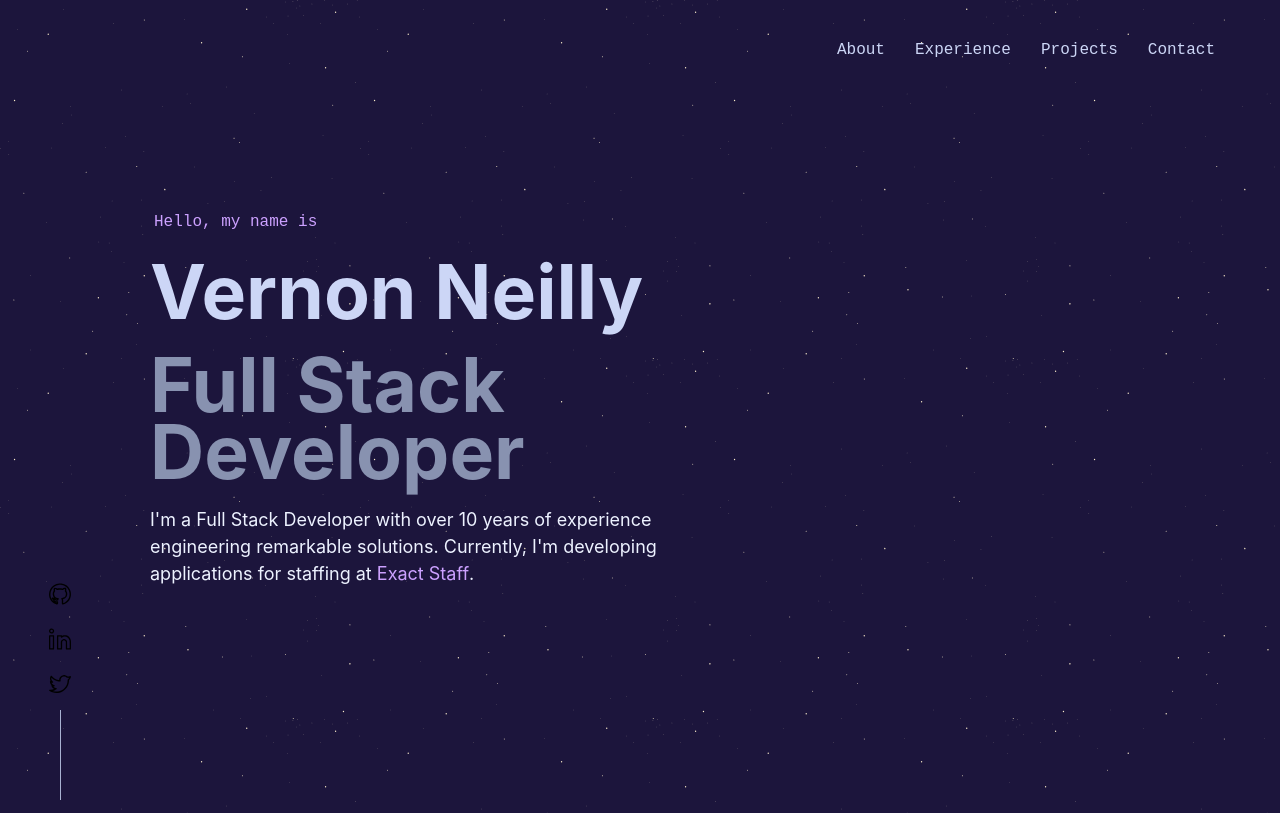
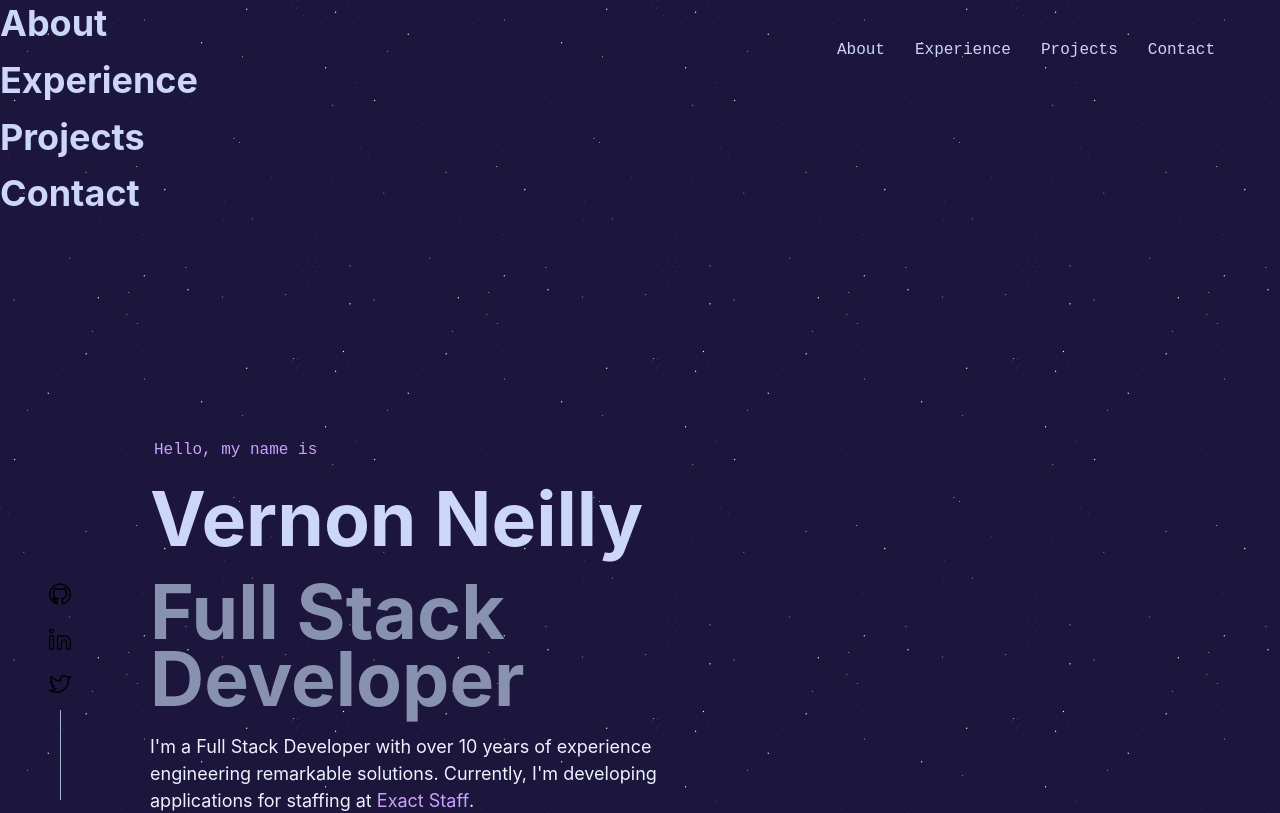
Before and after one commit to neillydev/v2, a Next.js app: page / in a window 1280 px wide. Shown: the top 813 px of the page. Built offline with nearby package versions, Linux system fonts and the light colour scheme.

Commit message:
add closing animation to hamburger menu

```diff
--- a/src/components/ContainerBlock.tsx
+++ b/src/components/ContainerBlock.tsx
@@ -50,7 +50,7 @@ export default function ContainerBlock({ children, ...customMeta }: any) {
       </Head>
       <div className="containerBlock">
         <NavBar />
-        {navOpen ? <HamburgerMenu /> : null}
+        <HamburgerMenu />
         <Socials />
         <div className="mainContent">
             <main className={styles.mainContainer}>
--- a/src/components/HamburgerMenu.tsx
+++ b/src/components/HamburgerMenu.tsx
@@ -1,10 +1,26 @@
 import React from 'react';
+import { useNav, useNavUpdate } from "../context/NavContext";
 import styles from '../../styles/Hamburger.module.css';
 
 const HamburgerMenu = () => {
+  const navOpen = useNav();
+
   return (
-    <div className={styles.hamburgerMenu}>
-      <div className={styles.closeMenu}></div>
+    <div className={`${styles.hamburgerMenu} ${navOpen ? styles.hamburgerOpen : styles.hamburgerMenuClose }`}>
+      <div className={styles.hamburgerWrapper}>
+        <div className={styles.hamburgerItem}>
+          <h1>About</h1>
+        </div>
+        <div className={styles.hamburgerItem}>
+          <h1>Experience</h1>
+        </div>
+        <div className={styles.hamburgerItem}>
+          <h1>Projects</h1>
+        </div>
+        <div className={styles.hamburgerItem}>
+          <h1>Contact</h1>
+        </div>
+      </div>
     </div>
   )
 }
--- a/styles/Hamburger.module.css
+++ b/styles/Hamburger.module.css
@@ -5,6 +5,16 @@
 
     to {
         height: 100vh;
+    }
+}
+
+@keyframes hamburgerClose {
+    from {
+        height: 100vh;
+    }
+
+    to {
+        height: 0;
     }
 }
 
@@ -58,10 +68,33 @@
         position: absolute;
         z-index: 100;
         width: 100vw;
-        height: 100vh;
+        height: 0;
         background-color: rgb(113, 86, 217);
-        opacity: 0.75;
+        opacity: 0.95;
         overflow: hidden;
-        animation: hamburgerOpen 0.175s cubic-bezier(0.55, 0.055, 0.675, 0.19);
+    }
+
+    .hamburgerOpen {
+        animation: hamburgerOpen 0.175s cubic-bezier(0.55, 0.055, 0.675, 0.19) forwards
+    }
+
+    .hamburgerMenuClose {
+        animation: hamburgerClose 0.175s cubic-bezier(0.55, 0.055, 0.675, 0.19) forwards;
+    }
+
+    .hamburgerWrapper {
+        display: flex;
+        flex-direction: column;
+        align-items: center;
+        padding: 8rem 0;
+    }
+
+    .hamburgerItem {
+        margin: 1rem 0;
+    }
+    .hamburgerItem h1 {
+        font-weight: 600;
+        font-size: 2rem;
+        color: #fff;
     }
 }
```
